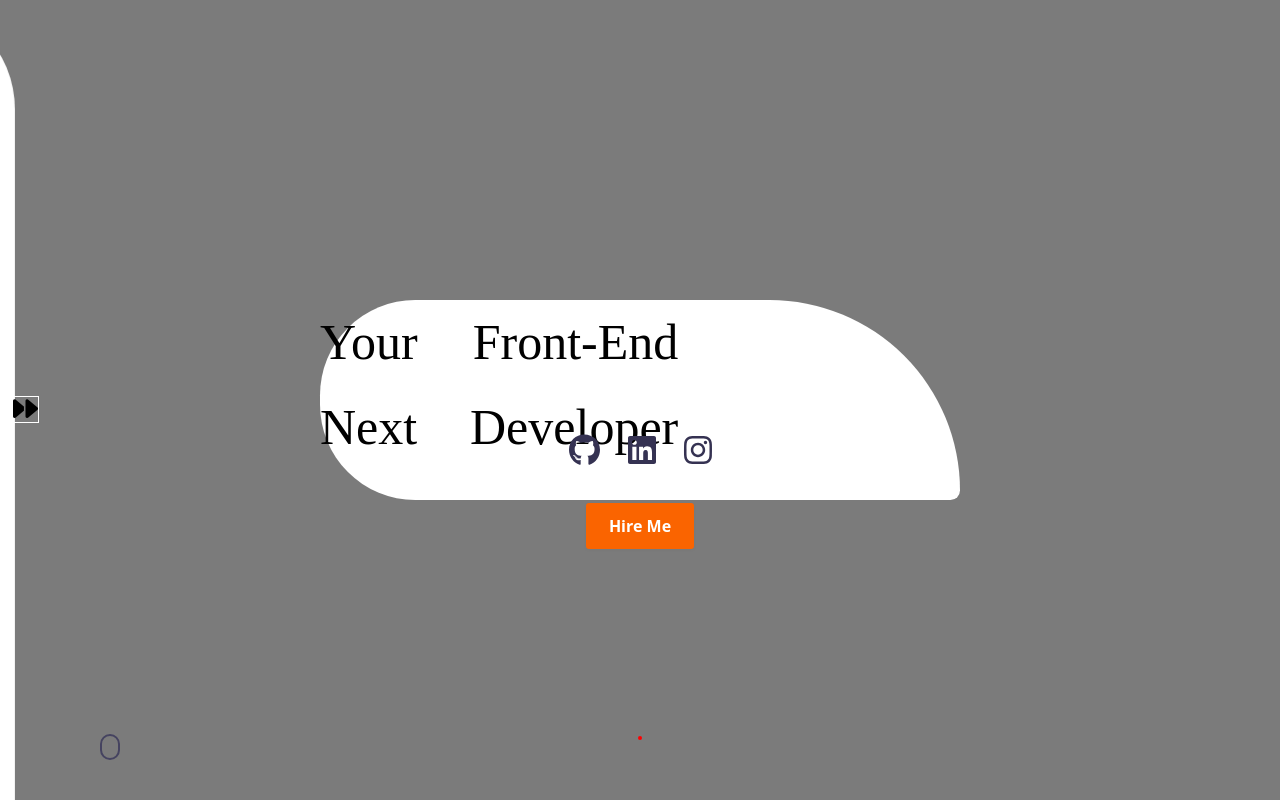
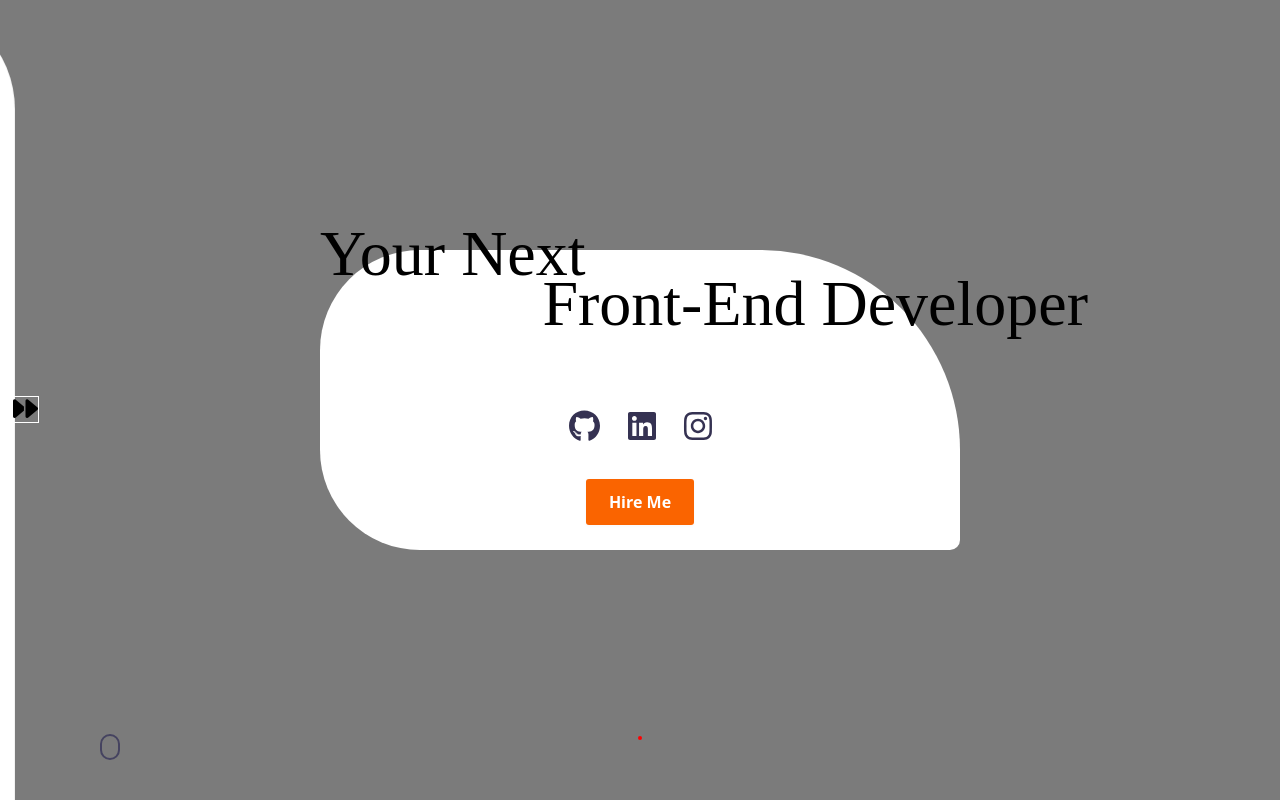
Before and after one commit to artursantana/Portifolio, a React (Vite) app: page / in a window 1280 px wide. Shown: the top 800 px of the page. Built offline with nearby package versions, Linux system fonts and the light colour scheme.

Commit message:
first commit

```diff
--- a/src/components/home/Home.jsx
+++ b/src/components/home/Home.jsx
@@ -13,13 +13,12 @@ const Home = () => {
     <section className="home container" id="home">
 
       <div className="intro">
-         <div className='home_name'>
+
           <div className='home_div'>
             Your Next
           </div>
 
             <div className='home_div1'>Front-End Developer</div>
-        </div>
 
         <HeaderSocials />
 
--- a/src/components/home/home.scss
+++ b/src/components/home/home.scss
@@ -8,27 +8,26 @@
     display: flex;
     align-items: center;
     justify-content: center;
+
 }
-
-.home_name {
-    display: flex;
-    flex-direction: column;
-     font-size: 50px;
-    top: 0;
 
     .home_div{
         text-align: start;
-        width: 150px;height: 100px;
+        width: -150%;height: 50px;
+        font-size: 4rem;
+        margin-top: -50px;
+
     }
      .home_div1{
-        width: 200px;height: 50px;
-        text-align: end;
+        width: 120%;height: 50px;
+        justify-content: flex-end;
+        font-size: 4rem;
+
     }
 
-}
 
 .intro {
-    width: 640px; height:200px ;
+    width: 640px; height:300px ;
     text-align: center;
     background-color: $container-Color;
     border-radius: 100px 200px 10px 100px;
@@ -57,6 +56,7 @@
     column-gap: 1.75rem;
     margin: 1.5rem 0;
     justify-content: center;
+    margin-top: 100px;
 }
 
 
```
